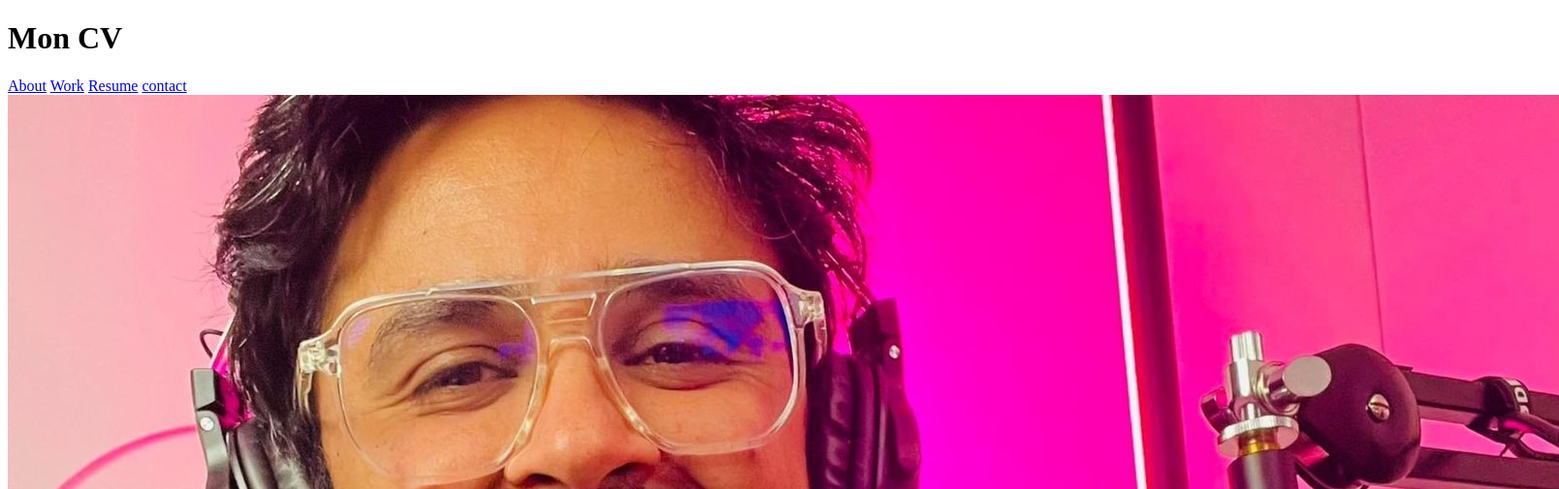
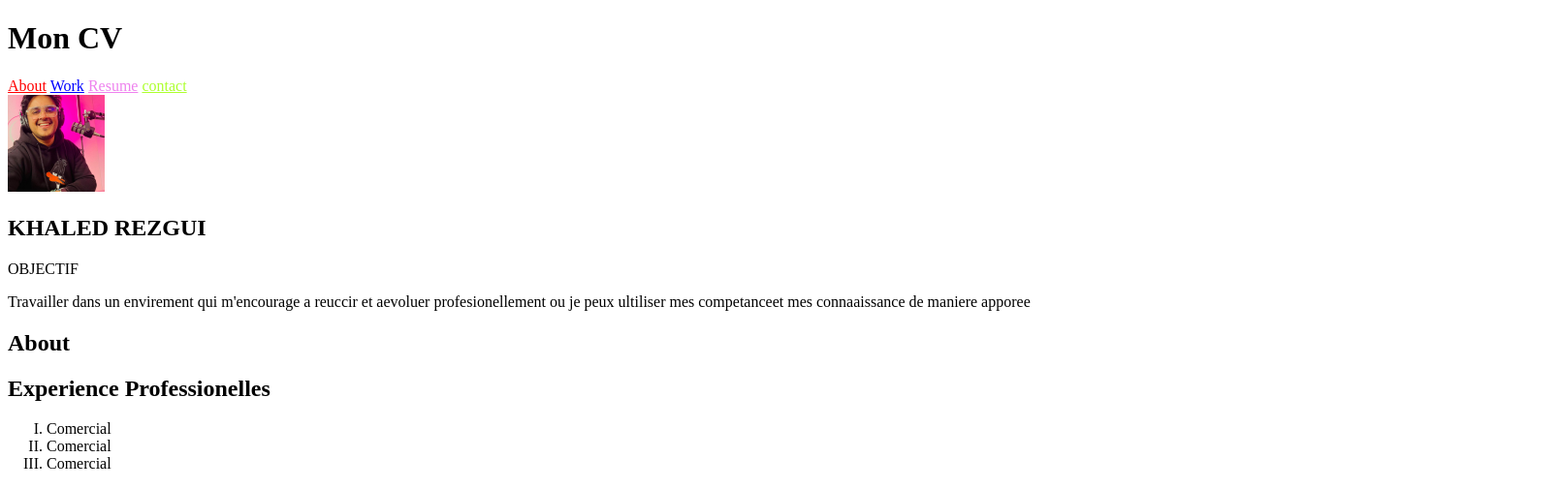
Before and after one commit to Khaledrezgui88/CHP-HTML, a plain HTML site: page index.html in a window 1280 px wide. Shown: the top 505 px of the page at 97% size, 1608 px wide, since content can reach past the window. Drawn offline with Linux system fonts and the light colour scheme.

Commit message:
checkpoint portfolio

```diff
--- a/index.html
+++ b/index.html
@@ -4,6 +4,12 @@
 <head>
   <meta charset="UTF-8">
   <meta name="viewport" content="width=device-width, initial-scale=1.0">
+  <link rel="stylesheet" href="./style.css">
+  <link href='https://fonts.googleapis.com/css?family=Roboto' rel='stylesheet'>
+  <link rel="preconnect" href="https://fonts.googleapis.com">
+<link rel="preconnect" href="https://fonts.gstatic.com" crossorigin>
+<link href="https://fonts.googleapis.com/css2?family=Roboto:ital,wght@0,100;0,300;0,400;0,500;0,700;0,900;1,100;1,300;1,400;1,500;1,700;1,900&display=swap" rel="stylesheet">
+
   <title>Portfolio</title>
 </head>
 
@@ -11,21 +17,20 @@
 
   <!--  Header Utilisee pour contenir des informations   placée en haut de la page ou d'une section. -->
   <header>
-    <h1>Mon CV </h1>
+    <h1>Mon CV</h1>
     <!--  les principale lien . -->
     <nav>
-
-      <a href="#about">About</a>
-      <a href="#Work">Work</a>
-      <a href="#Resume ">Resume</a>
-      <a href="#contact">contact</a>
+      <a style="color:red;text-align:center;" href="#about">About</a>
+      <a style="color:blue;text-align:center;" href="#Work">Work</a>
+      <a style="color:violet;text-align:center;" href="#Resume ">Resume</a>
+      <a style="color:greenyellow;text-align:center;" href="#contact">contact</a>
     </nav>
   </header>
 
   <main>
     <!-- insertion image-->
     <section id="about">
-      <img src="./image&video/khaled.jpg" alt="Italian Trulli">
+      <img src="./image&video/khaled.jpg" alt="Italian Trulli" width="100px" height="100px">
 
       <h2>KHALED REZGUI </h2>
       <p>OBJECTIF
@@ -58,7 +63,7 @@
     <section id="contact">
 
       <form>
-        <div>
+        <div class="kim">
           <label for="name">name : </label>
           <!-- required = vous devez remplir le champ  ( input obligatoire) -->
           <input type="text" name="name" id="name" required>
--- /dev/null
+++ b/styles.css
@@ -0,0 +1,36 @@
+
+@font-face {
+    font-family: 'Roboto';
+    src: url('path/to/Roboto-Regular.woff') format('woff'),
+         url('path/to/Roboto-Regular.ttf') format('truetype');
+    font-weight: 400; /* Regular weight */
+  }
+
+#about {
+    color: red;
+}
+/* un style roboto  */
+body {
+    font-family: 'roboto';
+}
+
+div {
+    border-style:double; color: brown; background-color: beige;
+}
+/* appele d'une class avec modification */
+.kim {
+    border-style:dashed; color: darkblue; background-color: beige;
+}
+
+nav {
+    display: inline;
+}
+/* comment modifier la dimension d'une image */
+img {
+    margin: 50px;margin-left: 0px;
+}
+
+/* comment suprimer la ligne de la link */
+a:link {
+    text-decoration: none;
+  }
```
Also changed, not shown: index - Copy.html (+3 -3 lines).
